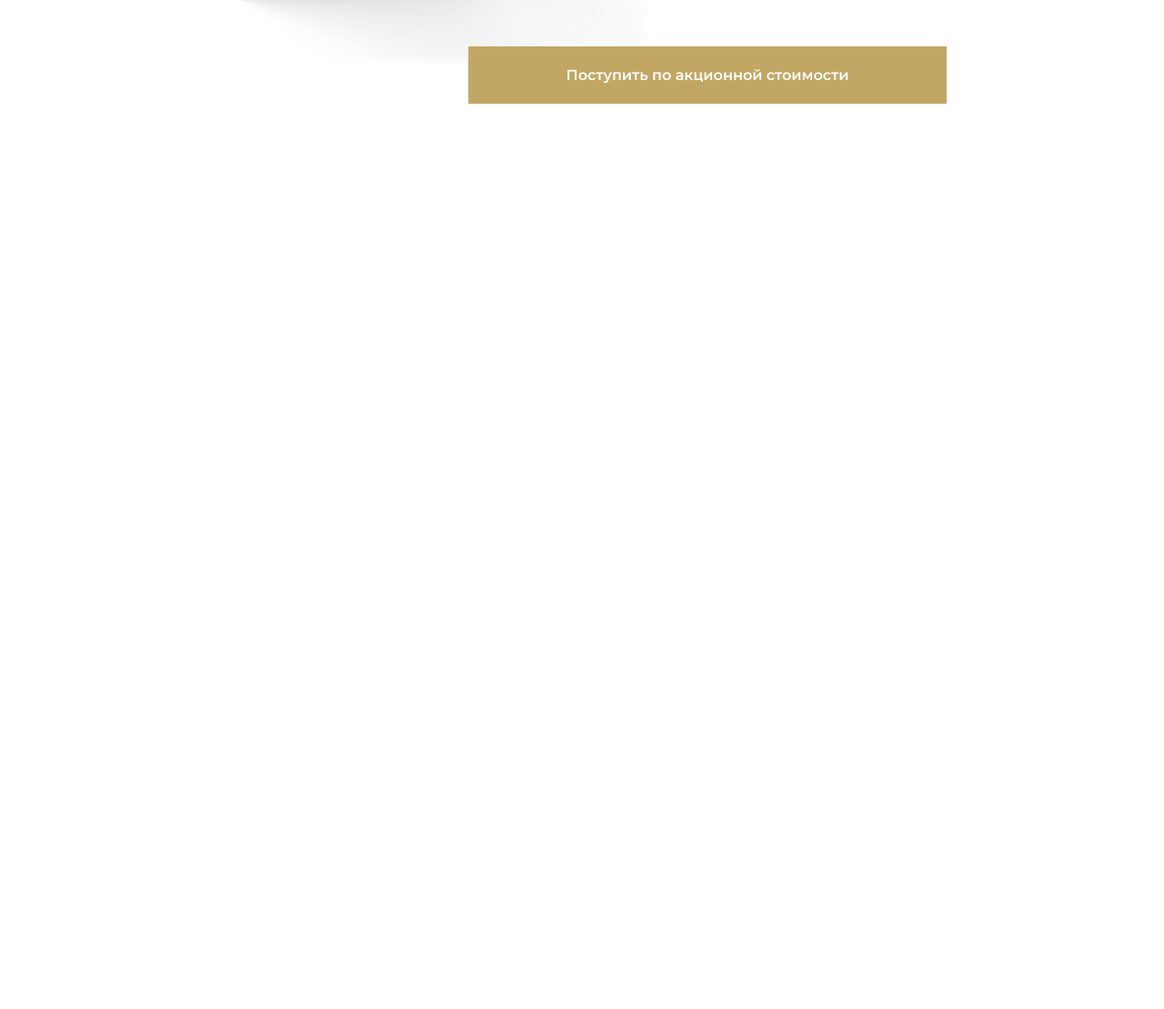
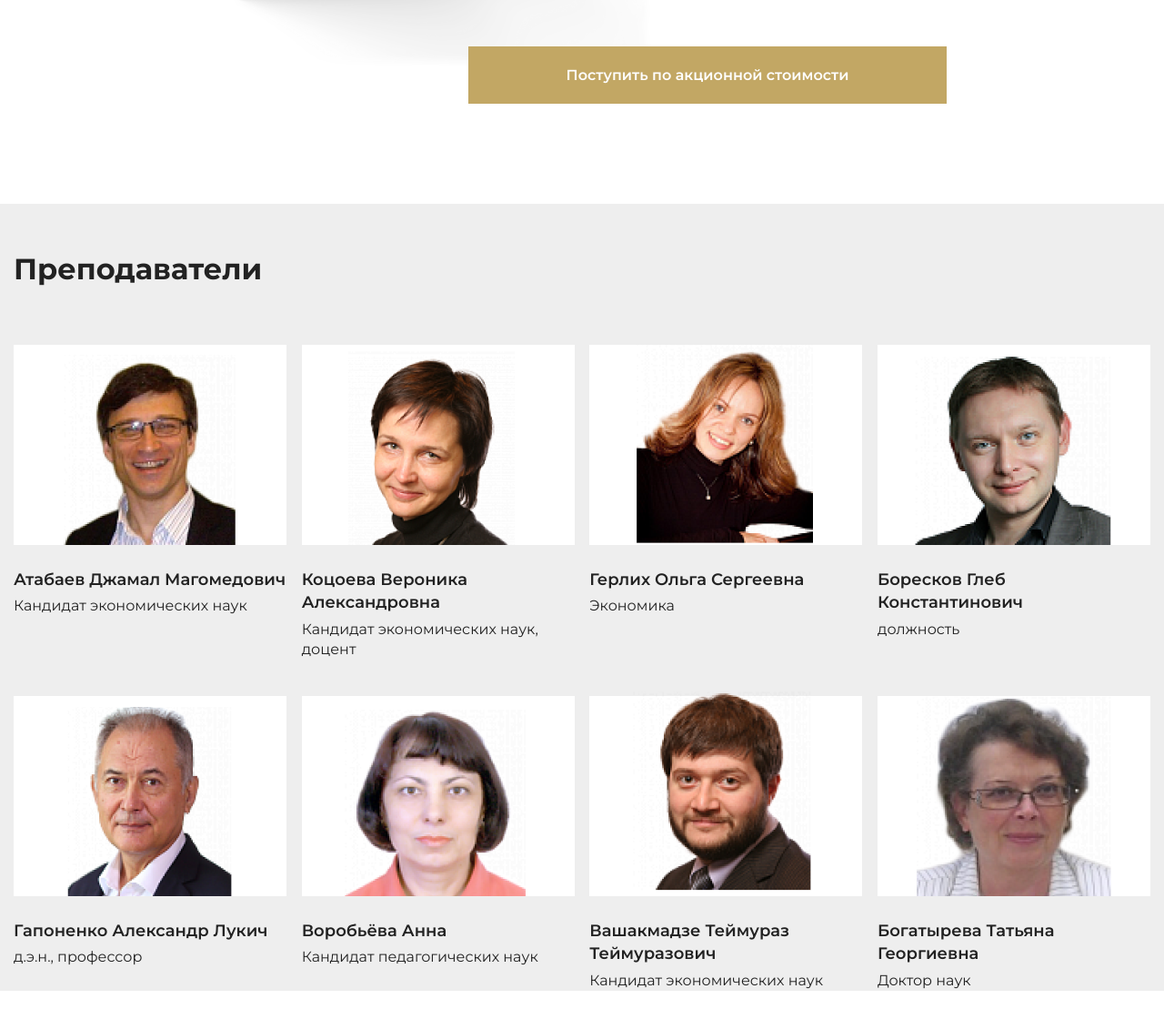
Before and after one commit to MasterVitte/Landing, a plain HTML site: page index.html in a window 1280 px wide. Shown: the part 3362-4471 px from the top of the page at 91% size. Before the commit the page ends 3586 px from the top, so only its background shows below. Drawn offline with nearby package versions, Linux system fonts and the light colour scheme.

Commit message:
Добавлена верстка пятой секции + исправление багов

```diff
--- a/css/main.css
+++ b/css/main.css
@@ -697,11 +697,11 @@ h2 {
 }
 
 .app_section_course_content_slider_box {
-  margin-top: 110px;
+  margin: 110px 0;
 }
 
 .app_section_course_content_slider {
-  margin: 70px 0 110px;
+  margin-top: 70px;
 }
 
 .app_section_course_content_slider_nav_item {
@@ -800,3 +800,52 @@ h2 {
   font-weight: 600;
   outline: none;
 }
+
+/*
+   * Teachers section styles
+   */
+
+.app_section_teachers {
+  background-color: #eee;
+  min-height: 849px
+}
+
+.app_section_teachers_content {
+  padding-top: 50px;
+}
+
+.app_section_teachers_grid {
+  display: flex;
+  flex-wrap: wrap;
+  justify-content: space-between;
+  margin: 20px 0;
+}
+
+.app_section_teachers_grid_item {
+  display: flex;
+  flex-direction: column;
+  flex-basis: 25%;
+  max-width: 300px;
+  margin-top: 40px;
+}
+
+.app_section_teachers_grid_item_photo {
+  width: 100%;
+  height: 220px;
+  background-color: #fff;
+
+  display: flex;
+  justify-content: center;
+  align-items: flex-end;
+}
+
+.app_section_teachers_grid_item_name > h6 {
+  font-size: 18px;
+  font-weight: 600;
+  margin: 26px 0 0;
+}
+
+.app_section_teachers_grid_item_name > span {
+  display: inline-block;
+  margin-top: 5px;
+}
--- a/index.html
+++ b/index.html
@@ -348,11 +348,112 @@
             <!--End section course list slider slides-->
           </div>
         </div>
-        <!--End Section course slider-->
+        <!--End section course slider-->
       </div>
     </div>
   </section>
   <!--End section course-->
+  <!--Section teachers-->
+  <section class="app_section_teachers">
+    <div class="app_section_teachers_content_box content_mw">
+      <div class="app_section_teachers_content">
+        <h1>Преподаватели</h1>
+        <!--Section teachers grid-->
+        <div class="app_section_teachers_grid">
+          <!--Section teachers grid item-->
+          <div class="app_section_teachers_grid_item">
+            <div class="app_section_teachers_grid_item_photo">
+              <img src="img/teachers/teacher_1.png" alt="">
+            </div>
+            <div class="app_section_teachers_grid_item_name">
+              <h6>Атабаев Джамал Магомедович</h6>
+              <span>Кандидат экономических наук</span>
+            </div>
+          </div>
+          <!--End section teachers grid item-->
+          <!--Section teachers grid item-->
+          <div class="app_section_teachers_grid_item">
+            <div class="app_section_teachers_grid_item_photo">
+              <img src="img/teachers/teacher_2.png" alt="">
+            </div>
+            <div class="app_section_teachers_grid_item_name">
+              <h6>Коцоева Вероника Александровна</h6>
+              <span>Кандидат экономических наук, доцент</span>
+            </div>
+          </div>
+          <!--End section teachers grid item-->
+          <!--Section teachers grid item-->
+          <div class="app_section_teachers_grid_item">
+            <div class="app_section_teachers_grid_item_photo">
+              <img src="img/teachers/teacher_3.png" alt="">
+            </div>
+            <div class="app_section_teachers_grid_item_name">
+              <h6>Герлих Ольга Сергеевна</h6>
+              <span>Экономика</span>
+            </div>
+          </div>
+          <!--End section teachers grid item-->
+          <!--Section teachers grid item-->
+          <div class="app_section_teachers_grid_item">
+            <div class="app_section_teachers_grid_item_photo">
+              <img src="img/teachers/teacher_4.png" alt="">
+            </div>
+            <div class="app_section_teachers_grid_item_name">
+              <h6>Боресков Глеб Константинович</h6>
+              <span>должность</span>
+            </div>
+          </div>
+          <!--End section teachers grid item-->
+          <!--Section teachers grid item-->
+          <div class="app_section_teachers_grid_item">
+            <div class="app_section_teachers_grid_item_photo">
+              <img src="img/teachers/teacher_5.png" alt="">
+            </div>
+            <div class="app_section_teachers_grid_item_name">
+              <h6>Гапоненко Александр Лукич</h6>
+              <span>д.э.н., профессор</span>
+            </div>
+          </div>
+          <!--End section teachers grid item-->
+          <!--Section teachers grid item-->
+          <div class="app_section_teachers_grid_item">
+            <div class="app_section_teachers_grid_item_photo">
+              <img src="img/teachers/teacher_6.png" alt="">
+            </div>
+            <div class="app_section_teachers_grid_item_name">
+              <h6>Воробьёва Анна</h6>
+              <span>Кандидат педагогических наук</span>
+            </div>
+          </div>
+          <!--End section teachers grid item-->
+          <!--Section teachers grid item-->
+          <div class="app_section_teachers_grid_item">
+            <div class="app_section_teachers_grid_item_photo">
+              <img src="img/teachers/teacher_7.png" alt="">
+            </div>
+            <div class="app_section_teachers_grid_item_name">
+              <h6>Вашакмадзе Теймураз Теймуразович</h6>
+              <span>Кандидат экономических наук</span>
+            </div>
+          </div>
+          <!--End section teachers grid item-->
+          <!--Section teachers grid item-->
+          <div class="app_section_teachers_grid_item">
+            <div class="app_section_teachers_grid_item_photo">
+              <img src="img/teachers/teacher_8.png" alt="">
+            </div>
+            <div class="app_section_teachers_grid_item_name">
+              <h6>Богатырева Татьяна Георгиевна</h6>
+              <span>Доктор наук</span>
+            </div>
+          </div>
+          <!--End section teachers grid item-->
+        </div>
+        <!--End section teachers grid-->
+      </div>
+    </div>
+  </section>
+  <!--End section teachers-->
   <!--End header-->
   </section>
 
```
Also changed, not shown: img/teachers/teacher_1.png (added), img/teachers/teacher_2.png (added), img/teachers/teacher_3.png (added), img/teachers/teacher_4.png (added), img/teachers/teacher_5.png (added), img/teachers/teacher_6.png (added), img/teachers/teacher_7.png (added), img/teachers/teacher_8.png (added).
